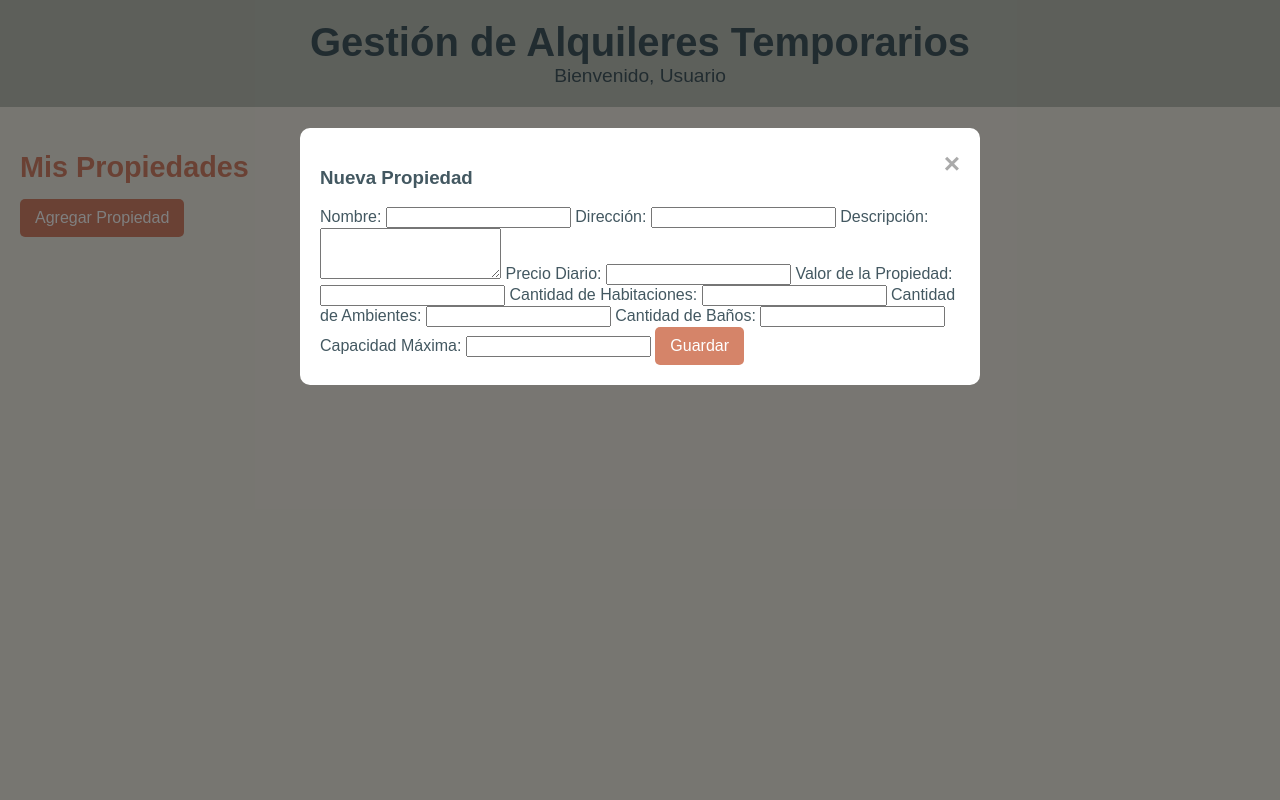
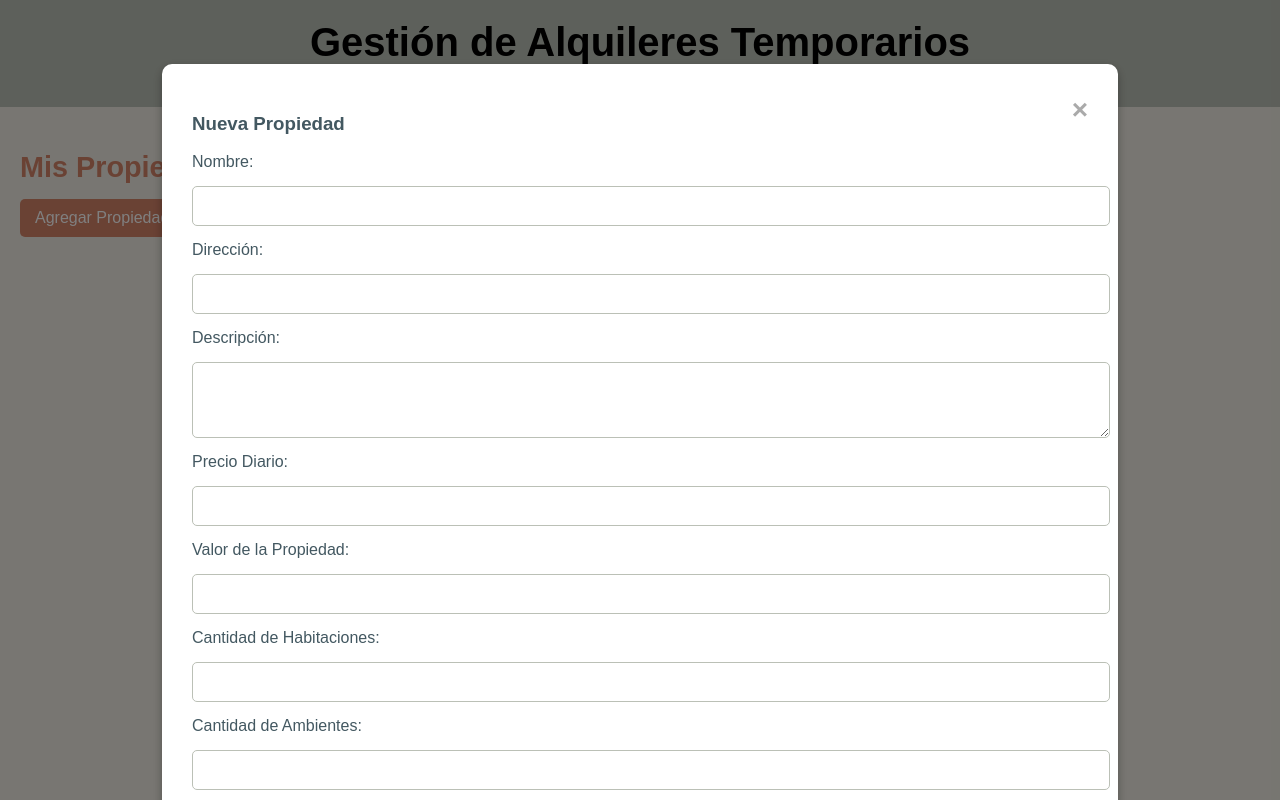
Before and after one commit to agustinlopez1999/SistemeAlquilerTemporarioFront, a plain HTML site: page frontend/index.html in a window 1280 px wide. Both pictures are taken after a click on the button "Agregar Propiedad". Drawn offline with Linux system fonts and the light colour scheme; no server answers.

Commit message:
Css boxes mas grandes

```diff
--- a/css/style.css
+++ b/css/style.css
@@ -25,7 +25,7 @@ header {
 
 header h1 {
   font-size: 2.5rem;
-  color: var(black);
+  color: black;
   margin: 0;
 }
 
@@ -126,10 +126,27 @@ button:hover {
 
 .modal-content {
   background-color: white;
-  margin: 10% auto;
-  padding: 20px;
+  margin: 5% auto;
+  padding: 30px;
   border-radius: 10px;
-  width: 50%;
+  width: 70%;
+  box-shadow: 0 4px 10px rgba(0, 0, 0, 0.3);
+}
+
+.modal-content label,
+.modal-content input,
+.modal-content textarea {
+  display: block;
+  width: 100%;
+  margin-bottom: 15px;
+}
+
+.modal-content input,
+.modal-content textarea {
+  padding: 10px;
+  font-size: 1rem;
+  border: 1px solid var(--color-taupe);
+  border-radius: 5px;
 }
 
 .close {
```
